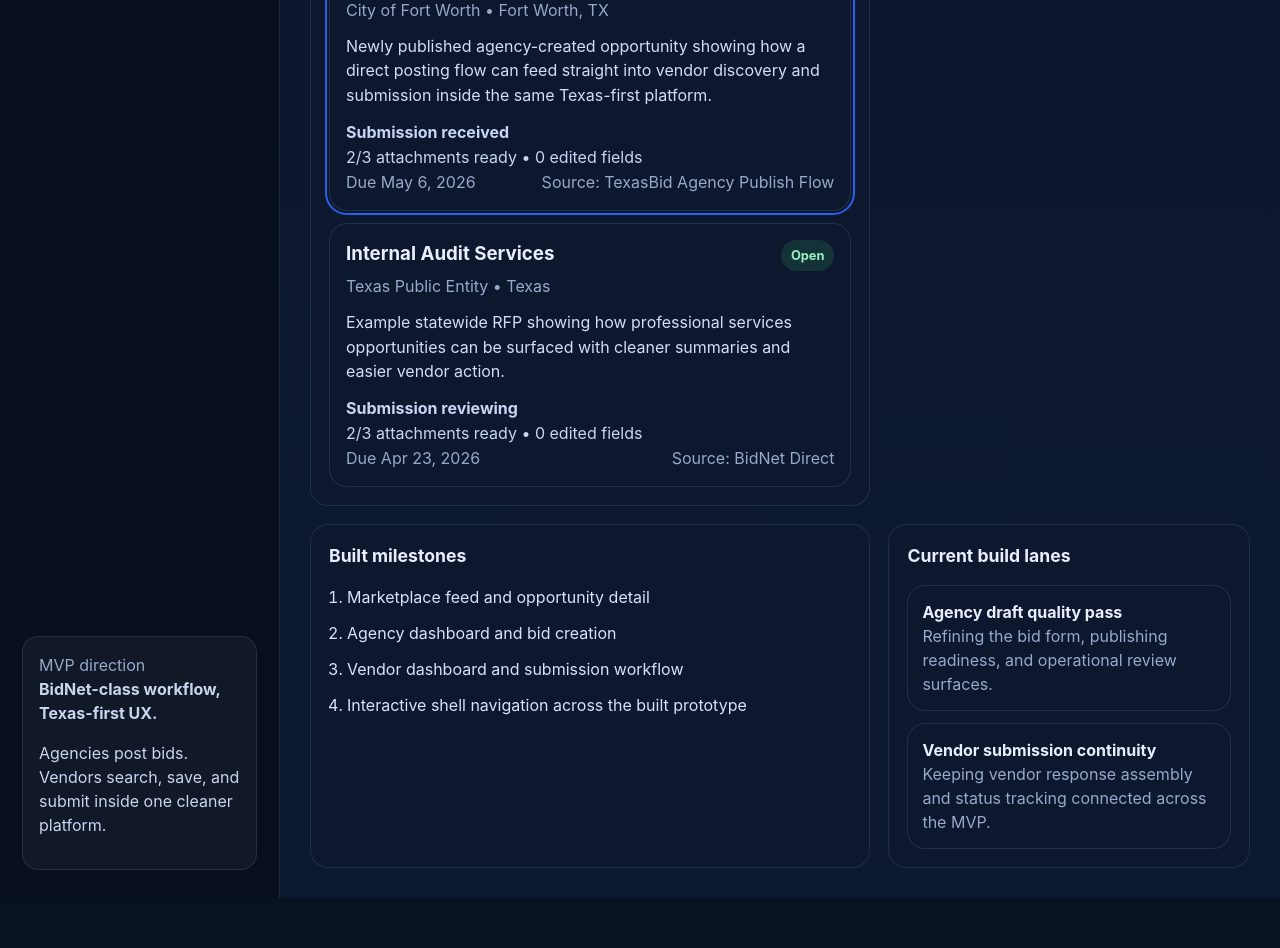
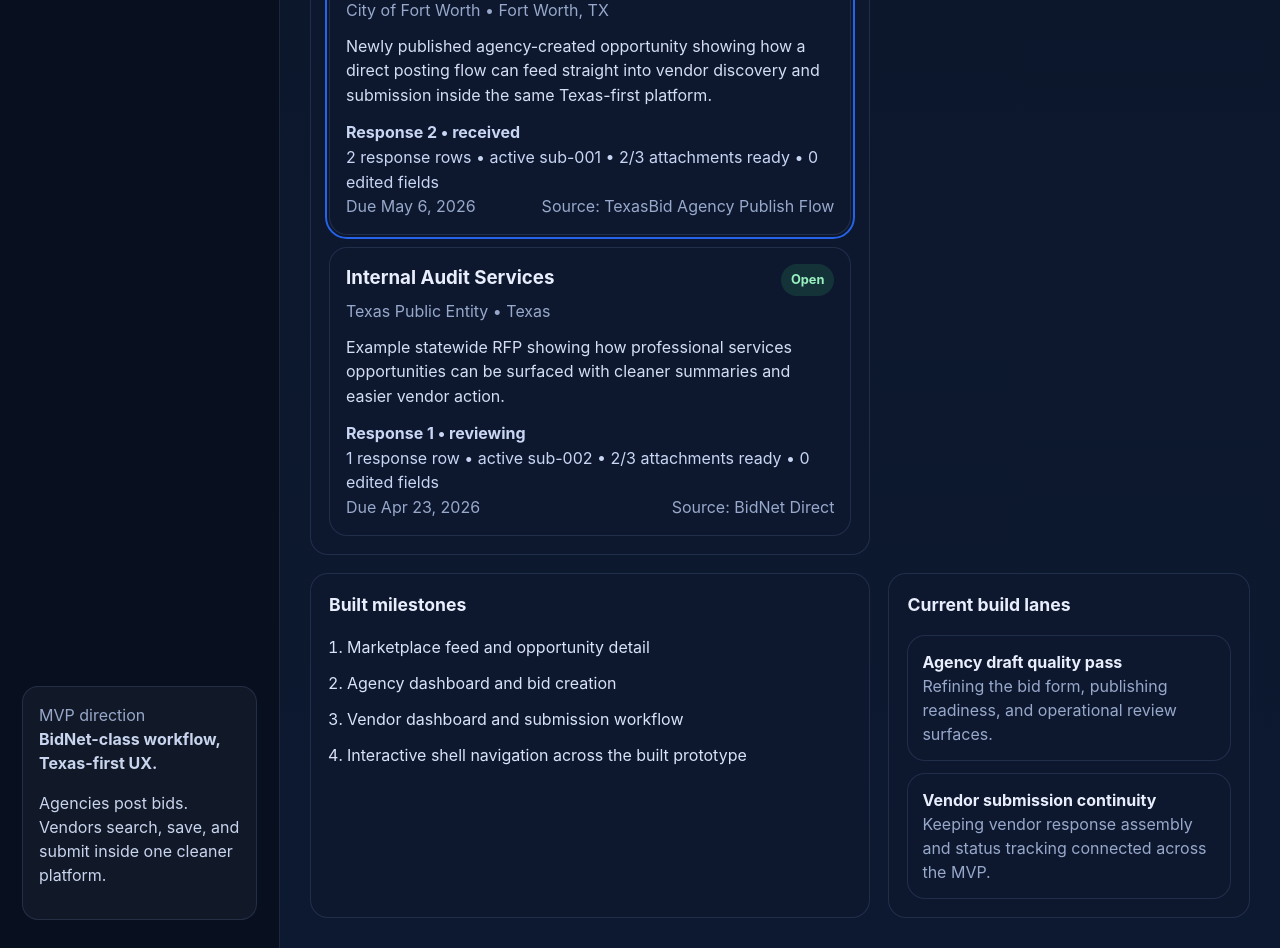
Before and after one commit to kinectic/texas-bid-consumer-portal, a React (Vite) app in the folder texas-bid-portal/: page / in a window 1280 px wide. Shown: the part 3320-4268 px from the top of the page. Before the commit the page ends 4218 px from the top, so only its background shows below. Built offline with nearby package versions, Linux system fonts and the light colour scheme.

Commit message:
Show per-opportunity response counts in vendor flow

```diff
--- a/texas-bid-portal/src/App.tsx
+++ b/texas-bid-portal/src/App.tsx
@@ -265,16 +265,20 @@ function App() {
     opportunities.map((opportunity) => {
       const form = submissionFormsByOpportunity[opportunity.id] ?? initialSubmissionFormState
       const docs = submissionDocumentsByOpportunity[opportunity.id] ?? initialSubmissionDocuments
-      const submission = submissionQueue.find((item) => item.opportunityId === opportunity.id)
+      const matchingSubmissions = submissionQueue.filter((item) => item.opportunityId === opportunity.id)
+      const submission = matchingSubmissions.find((item) => item.id === selectedSubmissionByOpportunity[opportunity.id])
+        ?? matchingSubmissions[0]
+        ?? null
+      const responseCount = matchingSubmissions.length
       const editedFields = Object.entries(form).filter(([key, value]) => value !== initialSubmissionFormState[key as keyof SubmissionFormState]).length
       const attachedDocs = docs.filter((document) => document.status.toLowerCase().includes('attached')).length
       const label = submission
-        ? `Submission ${submission.status}`
+        ? `Response ${responseCount} • ${submission.status}`
         : editedFields > 0 || attachedDocs > 0
           ? 'Draft in progress'
           : 'No activity yet'
       const detail = submission
-        ? `${attachedDocs}/${docs.length} attachments ready • ${editedFields} edited fields`
+        ? `${responseCount} response row${responseCount === 1 ? '' : 's'} • active ${submission.id} • ${attachedDocs}/${docs.length} attachments ready • ${editedFields} edited fields`
         : editedFields > 0 || attachedDocs > 0
           ? `${attachedDocs}/${docs.length} attachments ready • ${editedFields} edited fields`
           : 'Untouched default response state'
--- a/texas-bid-portal/src/pages/OpportunityDetailPage.tsx
+++ b/texas-bid-portal/src/pages/OpportunityDetailPage.tsx
@@ -28,7 +28,9 @@ type OpportunityDetailPageProps = {
 }
 
 export function OpportunityDetailPage({ opportunity, submissionQueue, onStartNewSubmission, onNavigate }: OpportunityDetailPageProps) {
-  const activeSubmission = submissionQueue.find((submission) => submission.opportunityId === opportunity.id)
+  const matchingSubmissions = submissionQueue.filter((submission) => submission.opportunityId === opportunity.id)
+  const activeSubmission = matchingSubmissions[0]
+  const nextResponseNumber = matchingSubmissions.length + 1
   const awardHistoryItems = opportunities
     .filter((item) => item.status === 'awarded')
     .map((item) => ({
@@ -49,13 +51,13 @@ export function OpportunityDetailPage({ opportunity, submissionQueue, onStartNew
         <div className="top-actions">
           <button className="ghost" onClick={() => onNavigate('vendor-dashboard')}>Save Opportunity</button>
           <button className="primary" onClick={() => onNavigate('submission-workflow')}>
-            {activeSubmission ? 'Continue Submission' : 'Start Submission'}
+            {activeSubmission ? `Continue ${activeSubmission.id}` : 'Start Submission'}
           </button>
           <button className="ghost" onClick={() => {
             onStartNewSubmission()
             onNavigate('submission-workflow')
           }}>
-            Start New Response
+            Start Response {nextResponseNumber}
           </button>
         </div>
       </header>
@@ -80,11 +82,11 @@ export function OpportunityDetailPage({ opportunity, submissionQueue, onStartNew
         <div>
           <OpportunityRequirementsPanel
             items={opportunityRequirementItems}
-            note="This screen should make it immediately obvious what the opportunity is, what matters, and what the vendor should do next."
+            note={`This screen should make it immediately obvious what the opportunity is, what matters, and what the vendor should do next. Current response rows: ${matchingSubmissions.length}. ${activeSubmission ? `Active row: ${activeSubmission.id}.` : 'No saved response row yet.'}`}
           />
           <DetailActionsStrip
             secondaryLabel="Save Opportunity"
-            primaryLabel={activeSubmission ? 'Continue Submission' : 'Start Submission'}
+            primaryLabel={activeSubmission ? `Continue ${activeSubmission.id}` : 'Start Submission'}
             onSecondaryAction={() => onNavigate('vendor-dashboard')}
             onPrimaryAction={() => onNavigate('submission-workflow')}
           />
--- a/texas-bid-portal/src/pages/VendorDashboardPage.tsx
+++ b/texas-bid-portal/src/pages/VendorDashboardPage.tsx
@@ -69,6 +69,9 @@ export function VendorDashboardPage({ currentOpportunity, submissions, selectedS
   const activeSubmission = submissions.find((submission) => submission.id === selectedSubmissionId)
     ?? submissions.find((submission) => submission.opportunityId === currentOpportunity.id)
     ?? null
+  const activeSubmissionLabel = activeSubmission
+    ? `${activeSubmission.vendor} · ${activeSubmission.id}`
+    : 'new unsaved response'
   const selectOpportunityFromSubmission = (submission: Submission) => {
     onSelectSubmission(submission)
     const matchingOpportunity = savedOpportunities.find((opportunity) => opportunity.id === submission.opportunityId)
@@ -96,15 +99,17 @@ export function VendorDashboardPage({ currentOpportunity, submissions, selectedS
 
       <PrimaryActionStrip
         title="Vendor priorities"
-        description="Keep the active bid pipeline moving from qualification into submission and tracking."
+        description={`Keep the active bid pipeline moving from qualification into submission and tracking. Current opportunity has ${currentOpportunitySubmissions.length} response row${currentOpportunitySubmissions.length === 1 ? '' : 's'}; active row: ${activeSubmissionLabel}.`}
         actions={
           <>
             <button className="primary" onClick={() => onNavigate('marketplace')}>Find opportunities</button>
-            <button className="ghost" onClick={() => onNavigate('submission-workflow')}>Continue submission</button>
+            <button className="ghost" onClick={() => onNavigate('submission-workflow')}>
+              {activeSubmission ? `Continue ${activeSubmission.id}` : 'Continue submission'}
+            </button>
             <button className="ghost" onClick={() => {
               onStartNewSubmission()
               onNavigate('submission-workflow')
-            }}>Start new response</button>
+            }}>Start response {currentOpportunitySubmissions.length + 1}</button>
             <button className="ghost" onClick={() => onNavigate('opportunity')}>Review packet</button>
           </>
         }
@@ -141,7 +146,7 @@ export function VendorDashboardPage({ currentOpportunity, submissions, selectedS
           <div className="panel-header">
             <div>
               <div className="panel-title">Active submissions</div>
-              <div className="panel-subtitle">Filter between the selected opportunity and the full vendor queue.</div>
+              <div className="panel-subtitle">Filter between the selected opportunity and the full vendor queue. Selected row: {activeSubmissionLabel}.</div>
             </div>
             <div className="workflow-actions-list">
               <button className={queueFilter === 'current' ? 'switch-pill switch-pill-active' : 'switch-pill'} onClick={() => onQueueFilterChange('current')}>Current opportunity</button>
```
